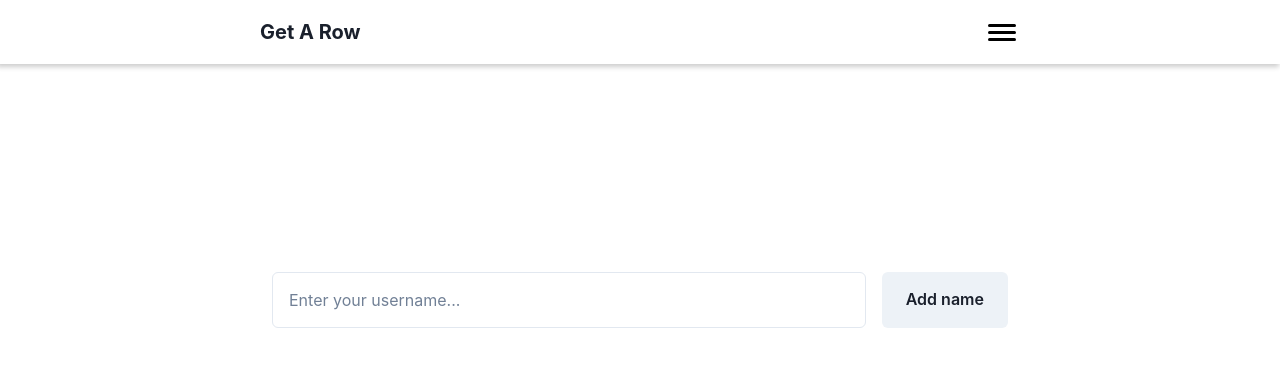
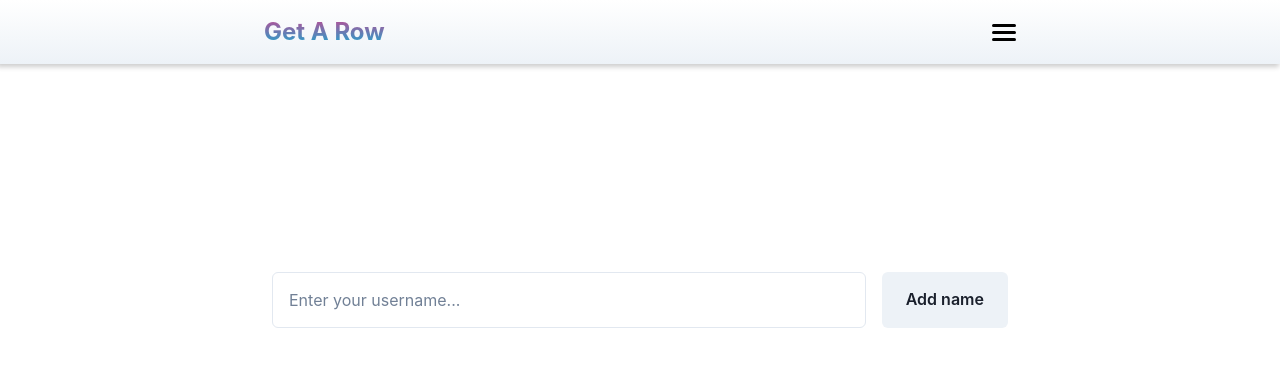
Before and after one commit to felix-odenhall/get-a-row, a React (Create React App) app: page / in a window 1280 px wide. Shown: the top 366 px of the page. Built offline with nearby package versions, Linux system fonts and the light colour scheme.

Commit message:
styling header

```diff
--- a/src/components/Header/HamburgerIcon.tsx
+++ b/src/components/Header/HamburgerIcon.tsx
@@ -10,10 +10,10 @@ const HamburgerIcon = ({ onClick }: IHamburgerIconProps) => {
   };
 
   return (
-    <Box onClick={handleClick} mr="1">
-      <Box w="7" h="3px" my="1" bg="black" borderRadius="lg"></Box>
-      <Box w="7" h="3px" my="1" bg="black" borderRadius="lg"></Box>
-      <Box w="7" h="3px" my="1" bg="black" borderRadius="lg"></Box>
+    <Box onClick={handleClick}>
+      <Box w="6" h="3px" my="1" bg="black" borderRadius="lg"></Box>
+      <Box w="6" h="3px" my="1" bg="black" borderRadius="lg"></Box>
+      <Box w="6" h="3px" my="1" bg="black" borderRadius="lg"></Box>
     </Box>
   );
 };
--- a/src/components/Header/Header.tsx
+++ b/src/components/Header/Header.tsx
@@ -27,8 +27,8 @@ export const Header = () => {
         top="0"
         left="0"
         w="100%"
-        bg="rgba(255,255,255)"
         mb="5"
+        bgGradient="linear(to-b, white, gray.100)"
         shadow={`-2px 2px 5px 1px rgba(0, 0, 0, 0.2)`}
         zIndex={5}
       >
@@ -39,17 +39,23 @@ export const Header = () => {
           w={mediaTablet ? "768px" : "100%"}
           alignItems="center"
           justifyContent="space-between"
-          px="1"
+          bgGradient="linear(to-b, white, gray.100)"
+          px="2"
           m="0 auto"
         >
-          <Text fontSize="xl" fontWeight="bold">
+          <Text
+            fontSize="2xl"
+            fontWeight="bold"
+            bgGradient="linear(to-b, pink.500, cyan.500)"
+            bgClip="text"
+          >
             Get A Row
           </Text>
 
           {!isOpen ? (
             <HamburgerIcon onClick={onOpen} />
           ) : (
-            <CloseButton fontSize="xl" w="6" mr="1" />
+            <CloseButton fontSize="xl" w="5" mr="1" />
           )}
           <Navbar isOpen={isOpen} onClose={onClose} />
         </Box>
```
